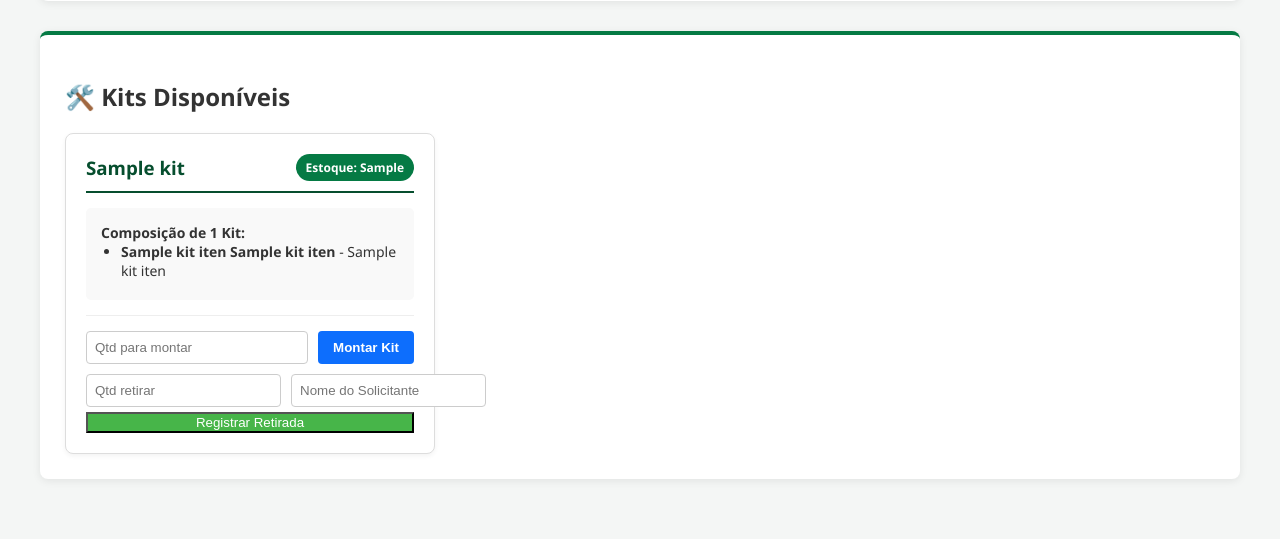
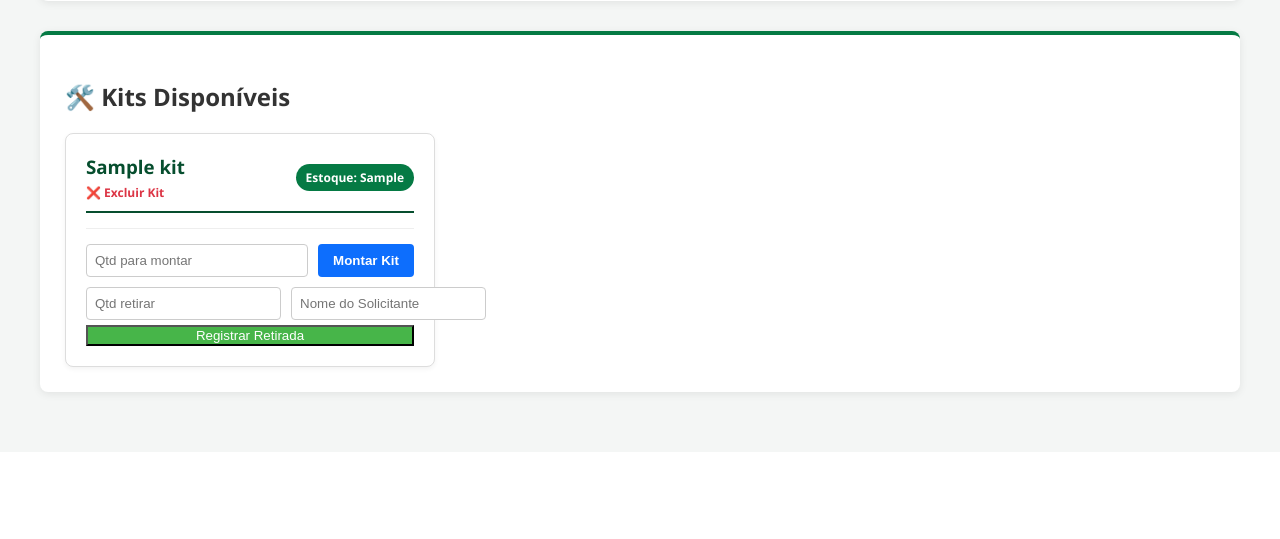
Before and after one commit to matheuspedrodev/estoque_almoxarifado, a Flask app: page /kits in a window 1280 px wide. Shown: the part 593-1132 px from the top of the page. After the commit the page ends 993 px from the top, so only its background shows below. Run offline with Flask 3, Linux system fonts and the light colour scheme; the visitor is signed in with stand-in values (Sample User, id 1); a database or web service that is not in the repository returns one stand-in record (values such as "Sample title"); some libraries are stand-ins or nearby versions.

Commit message:
adição de botão de exclusão de kits

```diff
--- a/templates/kits.html
+++ b/templates/kits.html
@@ -118,20 +118,18 @@
             <div class="grid-kits">
                 {% for kit in kits %}
                 <div class="kit-card">
-                    <div class="kit-header">
-                        <h3>{{ kit.nome }}</h3>
+                   <div class="kit-header">
+                        <div>
+                            <h3>{{ kit.nome }}</h3>
+                            {% if session.get('usuario_nivel') == 'admin' %}
+                                <a href="/excluir_kit/{{ kit.id }}"
+                                   onclick="return confirm('Tem certeza que deseja excluir este kit e sua receita permanentemente?')"
+                                   style="color: #dc3545; font-size: 12px; text-decoration: none; font-weight: bold; display: block; margin-top: 5px;">
+                                   ❌ Excluir Kit
+                                </a>
+                            {% endif %}
+                        </div>
                         <span class="badge">Estoque: {{ kit.quantidade_atual }}</span>
-                    </div>
-
-                    <div class="composicao-lista">
-                        <strong>Composição de 1 Kit:</strong>
-                        <ul>
-                            {% for item in kit.itens %}
-                                <li><b>{{ item.quantidade }} {{ item.unidade }}</b> - {{ item.nome }}</li>
-                            {% else %}
-                                <li><i>Nenhum item cadastrado nesta receita.</i></li>
-                            {% endfor %}
-                        </ul>
                     </div>
 
                     <div class="acoes-kit">
```
